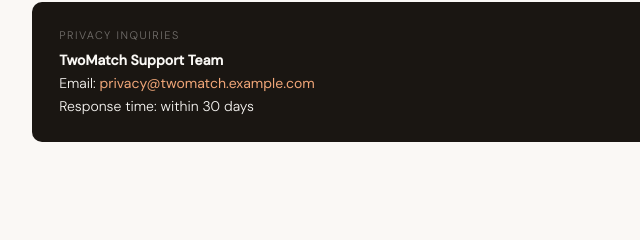
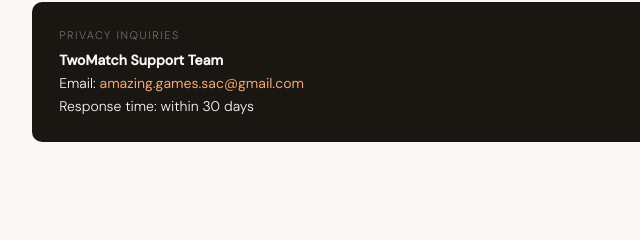
Before and after one commit to alexisgamedev/alexisgamedev.github.io, a plain HTML site: page twomatch-privacy-policy.html in a window 1280 px wide. Shown: the part 4998-5238 px from the top of the page, 272-912 px from the left. Drawn offline with Linux system fonts and the light colour scheme.

Commit message:
update email

```diff
--- a/twomatch-privacy-policy.html
+++ b/twomatch-privacy-policy.html
@@ -527,7 +527,7 @@
       <p class="label">Privacy inquiries</p>
       <p>
         <strong>TwoMatch Support Team</strong><br>
-        Email: <a href="mailto:privacy@twomatch.example.com">privacy@twomatch.example.com</a><br>
+        Email: <a href="mailto:amazing.games.sac@gmail.com">amazing.games.sac@gmail.com</a><br>
         Response time: within 30 days
       </p>
     </div>
```
